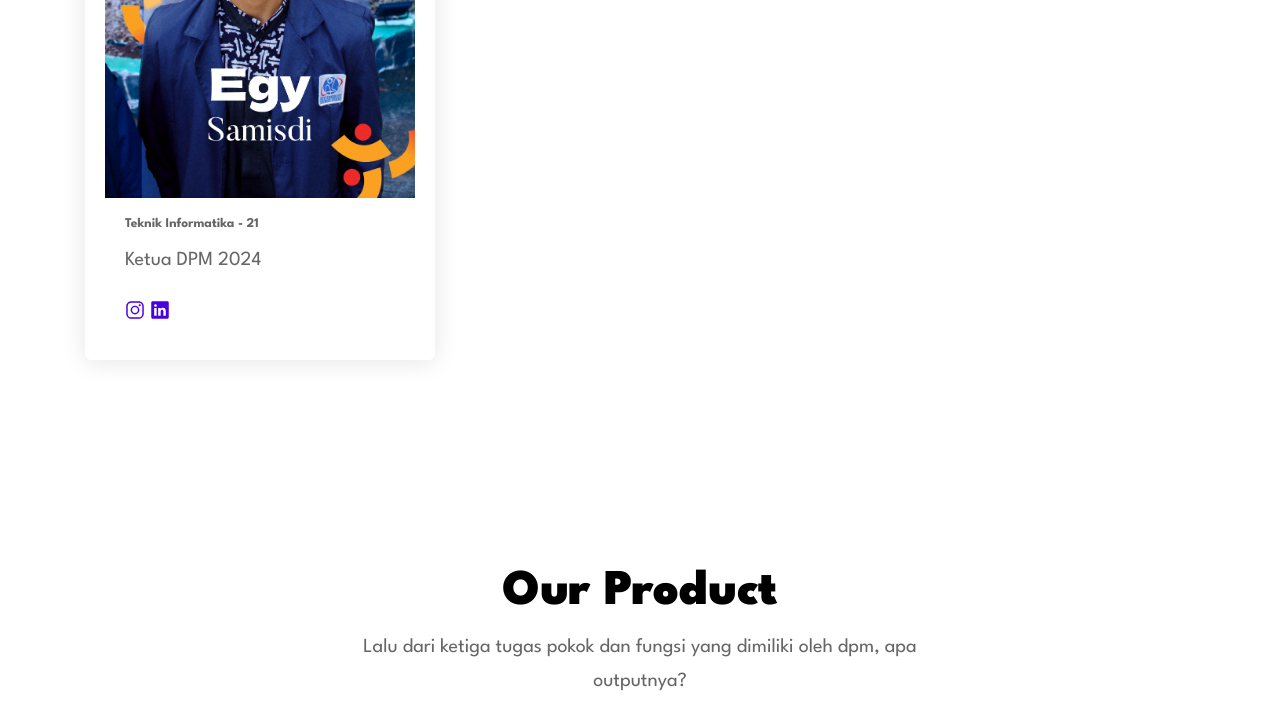
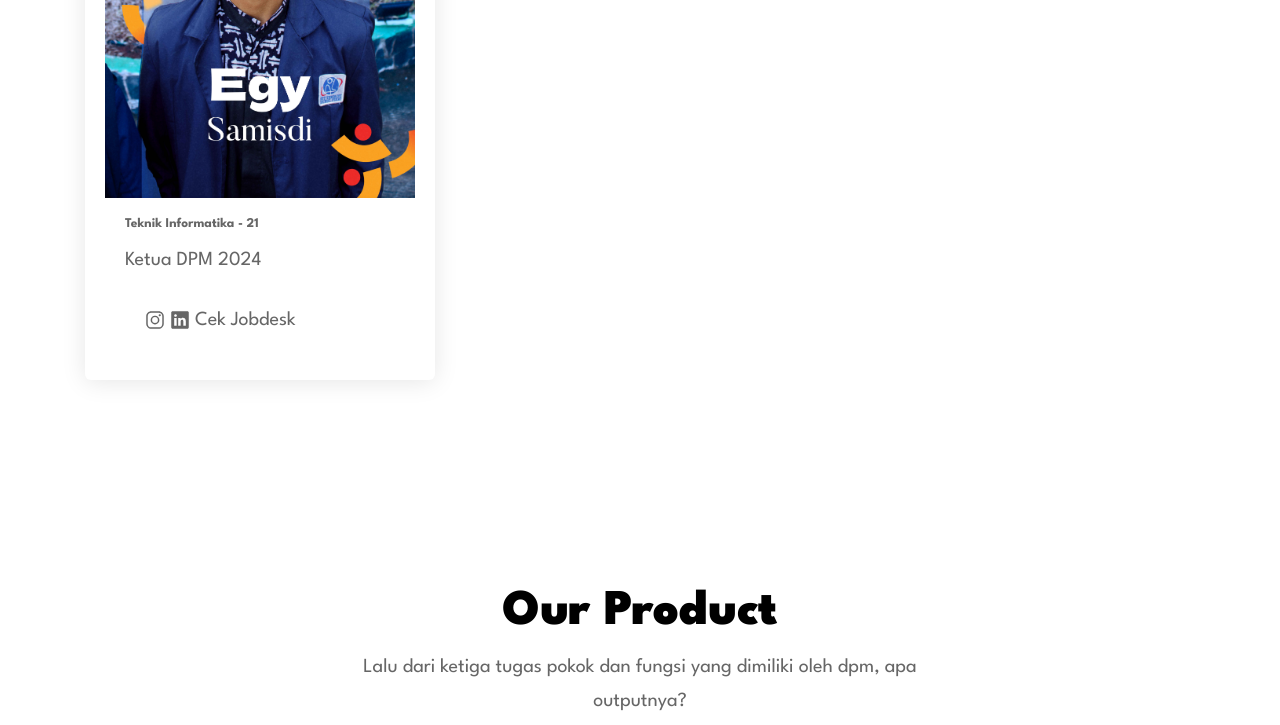
Before and after one commit to farrelzvv/nyobadpm, a plain HTML site: page profil.html in a window 1280 px wide. Shown: the part 3660-4385 px from the top of the page. Drawn offline with nearby package versions, Linux system fonts and the light colour scheme.

Commit message:
push ulang

```diff
--- a/assets/css/style.css
+++ b/assets/css/style.css
@@ -476,13 +476,15 @@ body {
 
 .service-card .btn-link { color: var(--ultramarine); }
 
+/* Card Styles */
 .service-card-ketua {
   position: relative;
-  cursor: pointer;
+  cursor: default; /* Menghilangkan cursor pointer */
   transition: transform 0.3s ease-in-out;
   border-radius: var(--radius-6);
   overflow: hidden;
   box-shadow: var(--shadow-1);
+  pointer-events: none; /* Menonaktifkan klik pada card */
 }
 
 .service-card-ketua:hover {
@@ -505,28 +507,45 @@ body {
   padding: 20px;
 }
 
-.service-card-ketua .card-title { transition: var(--transition-1); }
-
-.service-card-ketua .card-title:is(:hover, :focus) { color: var(--winter-sky); }
+.service-card-ketua .card-title {
+  transition: var(--transition-1);
+}
+
+.service-card-ketua .card-title:is(:hover, :focus) {
+  color: var(--winter-sky);
+}
 
 .service-card-ketua .card-text {
   margin-block: 10px 20px;
   line-height: 2;
 }
 
-.service-card-ketua .btn-link { color: var(--ultramarine); }
-
-
-
-
-/* CSS untuk overlay */
+.service-card-ketua .btn-link {
+  color: var(--ultramarine);
+}
+
+/* Styling untuk tombol cek jobdesk */
+.btn-link.cek-jobdesk {
+  background-color: var(--primary-color); /* Warna latar belakang tombol */
+  color: var(--white); /* Warna teks tombol */
+  border: none; /* Menghapus border default */
+  padding: 10px 20px; /* Padding tombol */
+  border-radius: var(--radius-6); /* Radius border tombol */
+  cursor: pointer; /* Pointer saat hover */
+  transition: background-color 0.3s ease; /* Transisi latar belakang tombol */
+}
+
+.btn-link.cek-jobdesk:hover {
+  background-color: var(--secondary-color); /* Warna latar belakang saat hover */
+}
+
 /* CSS untuk overlay */
 .overlay {
   position: fixed;
   top: 0;
   left: 0;
-  width: 100%; /* Adjust this if you need a specific width */
-  height: 100%; /* Adjust this if you need a specific height */
+  width: 100%;
+  height: 100%;
   background-color: rgba(0, 0, 0, 0.5); /* Efek gelap */
   visibility: hidden;
   opacity: 0;
@@ -597,6 +616,7 @@ body {
 
 
 
+
 /* ----------- SLIDER ------------ */
 .swiper{
   width: 100%;
--- a/assets/js/script.js
+++ b/assets/js/script.js
@@ -58,3 +58,6 @@ function toggleJobdesk() {
   overlay.classList.toggle('active');
   jobdeskBanner.classList.toggle('active');
 }
+
+// Tambahkan event listener pada elemen dengan class 'cek-jobdesk'
+document.querySelector('.cek-jobdesk').addEventListener('click', toggleJobdesk);
--- a/profil.html
+++ b/profil.html
@@ -349,7 +349,7 @@
           </p>
           <ul class="service-list">
             <li>
-              <div class="service-card-ketua" data-aos="fade-up" data-aos-duration="1000" onclick="toggleJobdesk()">
+              <div class="service-card-ketua" data-aos="fade-up" data-aos-duration="1000">
                 <div class="card-content" data-aos="fade-up" data-aos-duration="1500">
                   <figure class="card-banner">
                     <img src="./assets/images/ketua.jpg" alt="hehe" class="w-100">
@@ -359,10 +359,11 @@
                       <a href="#" class="card-title">Teknik Informatika - 21</a>
                     </h6>
                     <p class="card-text">Ketua DPM 2024</p>
-                    <a href="#" class="btn-link">
+                    <button class="btn-link cek-jobdesk">
                       <ion-icon name="logo-instagram" class="icon"></ion-icon>
                       <ion-icon name="logo-linkedin"></ion-icon>
-                    </a>
+                      <span>Cek Jobdesk</span>
+                    </button>
                   </div>
                 </div>
               </div>
@@ -378,8 +379,15 @@
           </button>
           <h3 class="title">Jobdesk Ketua</h3>
           <p class="text">Penjelasan singkat tentang tugas dan tanggung jawab Ketua DPM 2024. Lorem ipsum dolor, sit amet consectetur adipisicing elit. Eius, fuga?</p>
+          <a href="#" class="btn-link">
+            <ion-icon name="logo-instagram" class="icon"></ion-icon>
+            <ion-icon name="logo-linkedin"></ion-icon>
+            <p class="">cek proker</p>
+          </a>
         </div>
       </section>
+
+
 
 
 
```
